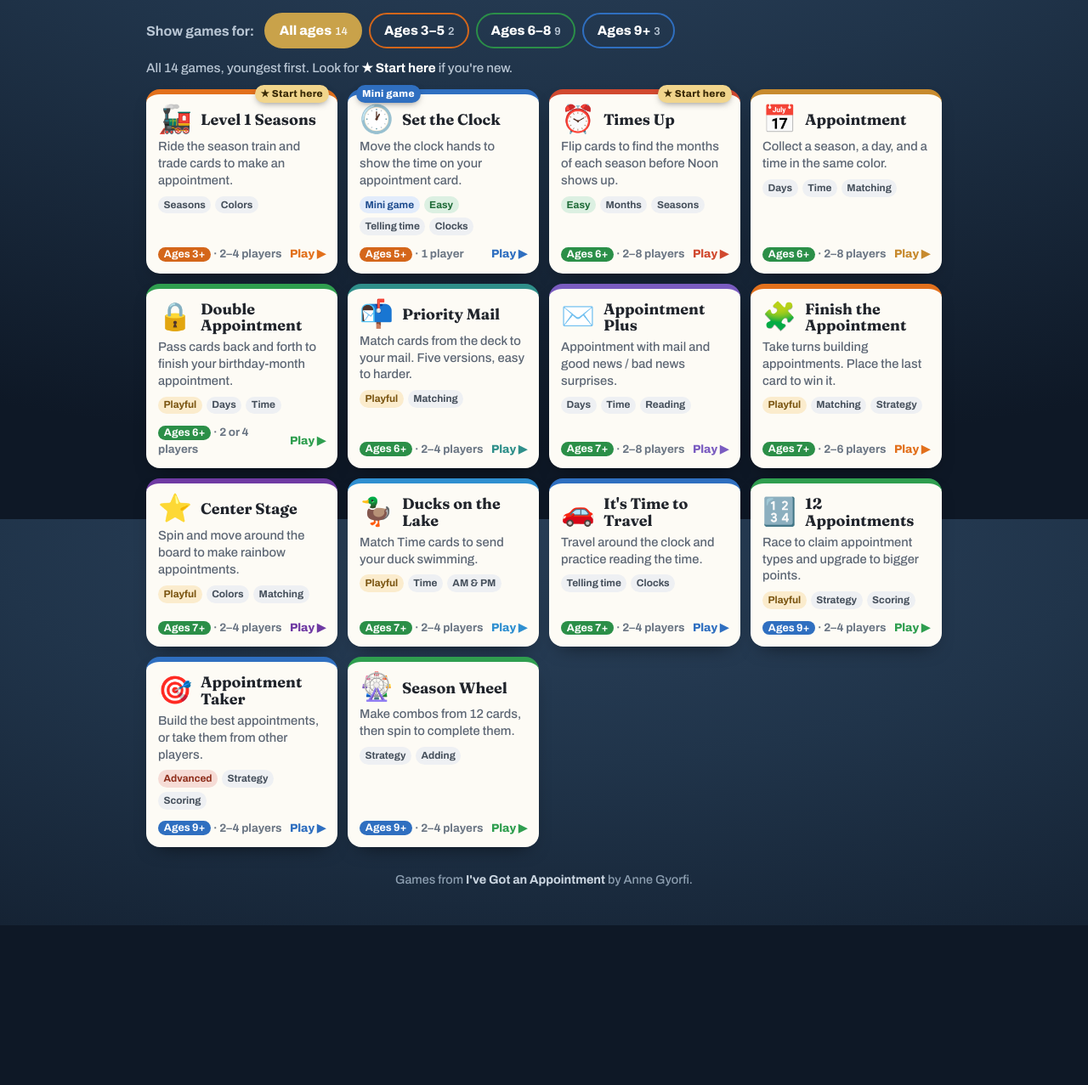
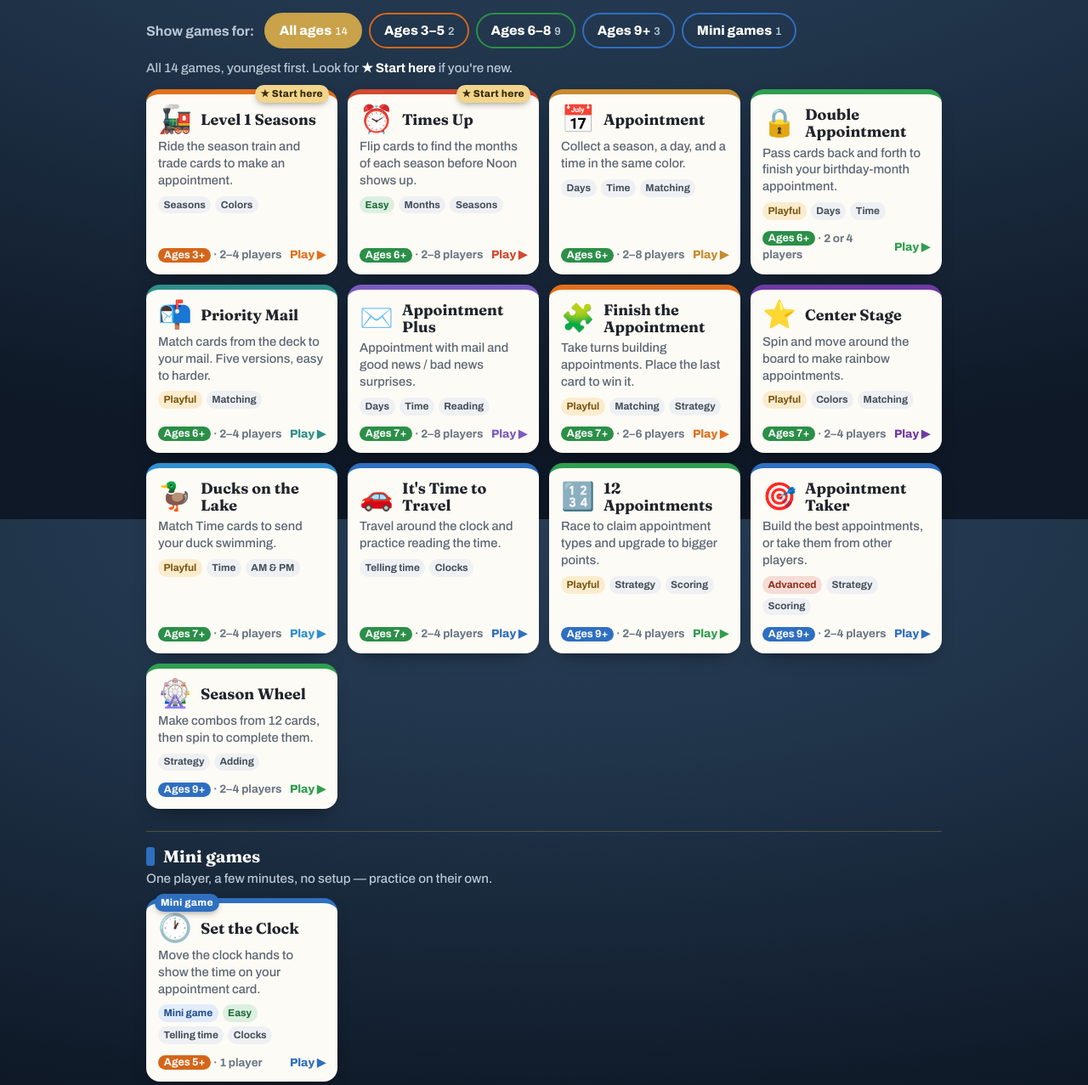
Before and after one commit to cdynia/igaa-parlor, a plain HTML site: page index.html in a window 1280 px wide. Shown: the part 189-1466 px from the top of the page at 85% size. Before the commit the page ends 1278 px from the top, so only its background shows below. Drawn offline with Linux system fonts and the light colour scheme.

Commit message:
Menu: mini games get their own row and filter; longer minute arrow
Menu
  - "Mini games" is now a filter chip beside the age chips, and every
    age view that contains one gets a dedicated "Mini games" row under
    the main grid (with a blue rule and a one-line explanation) instead
    of the mini being buried among the table games
  - a game is listed once: minis are pulled out of the main grid rather
    than duplicated into both

Set the Clock
  - the minute arrow now reaches past the numerals to the tick track,
    so the "12" no longer sits on top of its arrowhead and the hand
    looked headless
  - hour numerals pulled in to r=28.5 to clear it
  - the clock can grow to 520px on a big screen (was capped at 430,
    leaving the felt half empty)

SW cache -> v15.

Co-Authored-By: Claude Opus 5 (1M context) <noreply@anthropic.com>

```diff
--- a/index.html
+++ b/index.html
@@ -90,6 +90,13 @@ h1,h2,h3{font-family:"Fraunces",Georgia,serif; font-weight:700; line-height:1.1;
 .game .go{color:var(--accent); font-weight:800; white-space:nowrap}
 .game .star{position:absolute; top:-11px; right:10px; font-size:.72rem; font-weight:800; letter-spacing:.03em; padding:.2em .6em;
   border-radius:999px; background:var(--brass-hi); color:#3a2a06; box-shadow:0 3px 8px -3px rgba(0,0,0,.5)}
+
+/* mini-game row under the main grid */
+.minis{margin-top:26px; padding-top:18px; border-top:1px solid var(--line)}
+.minis h2{font-size:1.25rem; display:flex; align-items:center; gap:.5em}
+.minis h2::before{content:""; width:10px; height:22px; border-radius:3px; background:#2f6fc0; display:block}
+.minis .note{margin:4px 0 12px}
+.minis .games{grid-template-columns:repeat(auto-fill,minmax(210px,1fr))}
 
 /* ================= HOW IT WORKS VIEW ================= */
 .about-hero{text-align:center}
@@ -190,6 +197,12 @@ h1,h2,h3{font-family:"Fraunces",Georgia,serif; font-weight:700; line-height:1.1;
     <div class="filter" id="filter" role="group" aria-label="Show games for age"></div>
     <p class="note" id="note" aria-live="polite"></p>
     <div class="games" id="grid"></div>
+
+    <section class="minis" id="minis" hidden>
+      <h2>Mini games</h2>
+      <p class="note">One player, a few minutes, no setup — practice on their own.</p>
+      <div class="games" id="miniGrid"></div>
+    </section>
   </main>
 
   <!-- ===================== HOW IT WORKS ===================== -->
@@ -332,16 +345,39 @@ const tile = g => `
 
 /* ---- age filter (remembered on this device) ---- */
 let age = "all";
-try { const saved = localStorage.getItem("igaa-age"); if (saved && (saved === "all" || AGE_GROUPS.some(a => a.id === saved))) age = saved; } catch (e) {}
+try { const saved = localStorage.getItem("igaa-age"); if (saved && (saved === "all" || saved === "mini" || AGE_GROUPS.some(a => a.id === saved))) age = saved; } catch (e) {}
+
+/* Mini games are solo practice rather than a game round the table, so they
+   get their own filter chip AND their own row under the main grid. */
+const MINIS = GAMES.filter(g => g.mini);
+const MINI_BAND = "#2f6fc0";
 
 function renderGames() {
-  const opts = [{ id:"all", label:"All ages", band:"#c9a24a", n:GAMES.length }, ...AGE_GROUPS.map(a => ({ ...a, n:inGroup(a).length }))];
+  const opts = [
+    { id:"all", label:"All ages", band:"#c9a24a", n:GAMES.length },
+    ...AGE_GROUPS.map(a => ({ ...a, n:inGroup(a).length })),
+    { id:"mini", label:"Mini games", band:MINI_BAND, n:MINIS.length },
+  ];
   $("filter").innerHTML = `<span class="lbl">Show games for:</span>` + opts.map(o =>
     `<button type="button" data-age="${o.id}" style="--band:${o.band}" aria-pressed="${o.id === age}">${o.label}<small>${o.n}</small></button>`).join("");
+
   const grp = AGE_GROUPS.find(a => a.id === age);
-  const list = grp ? inGroup(grp) : GAMES;
-  $("note").innerHTML = grp ? `<b>${grp.title}:</b> ${grp.blurb}` : `All ${GAMES.length} games, youngest first. Look for <b>★ Start here</b> if you're new.`;
-  $("grid").innerHTML = list.map(tile).join("");
+  const onlyMini = age === "mini";
+  const scope = onlyMini ? MINIS : grp ? inGroup(grp) : GAMES;
+
+  // table games in the main grid; minis get their own row underneath, so a
+  // game is never listed twice
+  const main = onlyMini ? scope : scope.filter(g => !g.mini);
+  const minis = onlyMini ? [] : scope.filter(g => g.mini);
+
+  $("note").innerHTML =
+    onlyMini ? `<b>Mini games:</b> one player, a few minutes, no setup — good for practising alone.`
+    : grp ? `<b>${grp.title}:</b> ${grp.blurb}`
+    : `All ${GAMES.length} games, youngest first. Look for <b>★ Start here</b> if you're new.`;
+  $("grid").innerHTML = main.map(tile).join("");
+
+  $("minis").hidden = !minis.length;
+  if (minis.length) $("miniGrid").innerHTML = minis.map(tile).join("");
 }
 $("filter").addEventListener("click", e => {
   const b = e.target.closest("button[data-age]"); if (!b) return;
--- a/sw.js
+++ b/sw.js
@@ -1,5 +1,5 @@
 /* IGAA Parlor service worker — offline app shell, but fresh-first for pages */
-const CACHE = "igaa-parlor-v14";
+const CACHE = "igaa-parlor-v15";
 const ASSETS = [
   "./",
   "index.html",
```
Also changed, not shown: Set-the-Clock.html (+6 -6 lines).
